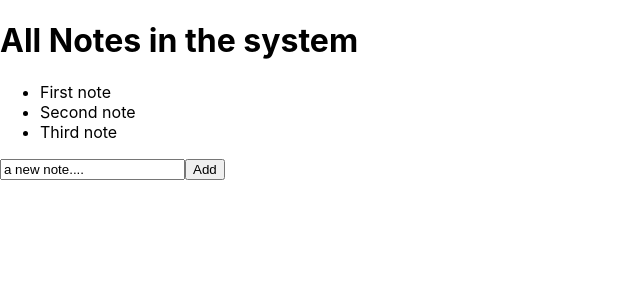
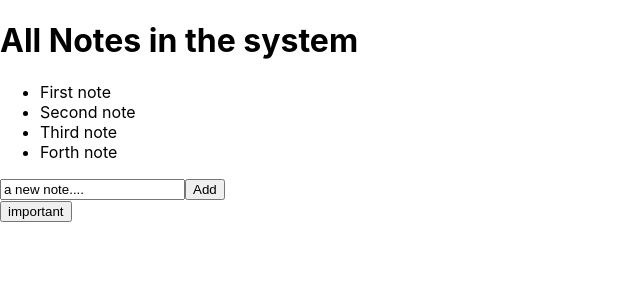
Before and after one commit to ahmed-abdelfata7/openfullstack, a React (Create React App) app: page / in a window 1280 px wide. Shown: the top 300 px of the page, without its empty margins (0-640 px from the left). Built offline with nearby package versions, Linux system fonts and the light colour scheme.

Commit message:
forms-example

```diff
--- a/src/App.js
+++ b/src/App.js
@@ -4,23 +4,37 @@ import Note from "./components/Note";
 const App = props => {
   const [notes, setNotes] = useState(props.notes);
   const [newNote, setNewNote] = useState("a new note....");
+  const [showAll, setShowAll] = useState(true);
 
-  const allNotes = notes.map(note => {
-    return <Note note={note} key={note.id} />;
-  });
+  const allNotes = showAll
+    ? notes.map(note => {
+        return <Note note={note} key={note.id} />;
+      })
+    : notes
+        .filter(note => {
+          return note.important;
+        })
+        .map(note => {
+          return <Note note={note} key={note.id} />;
+        });
   const addNewNote = event => {
     setNewNote(event.target.value);
   };
   const addNote = event => {
     event.preventDefault();
+    let important = notes.length % 2 === 0 ? true : false;
     const newSavedNote = {
       id: notes.length + 1,
-      title: newNote
+      title: newNote,
+      important
     };
     setNotes(notes.concat(newSavedNote));
     //setNotes([...notes, newSavedNote]);
     console.log(notes);
     setNewNote("");
+  };
+  const showHide = () => {
+    setShowAll(!showAll);
   };
   return (
     <div>
@@ -30,6 +44,7 @@ const App = props => {
         <input value={newNote} onChange={addNewNote} />
         <button type="submit">Add</button>
       </form>
+      <button onClick={showHide}>{showAll ? "important" : "all"}</button>
     </div>
   );
 };
--- a/src/index.js
+++ b/src/index.js
@@ -6,15 +6,23 @@ import * as serviceWorker from "./serviceWorker";
 const notes = [
   {
     id: 1,
-    title: "First note"
+    title: "First note",
+    important: true
   },
   {
     id: 2,
-    title: "Second note"
+    title: "Second note",
+    important: false
   },
   {
     id: 3,
-    title: "Third note"
+    title: "Third note",
+    important: false
+  },
+  {
+    id: 4,
+    title: "Forth note",
+    important: true
   }
 ];
 ReactDOM.render(<App notes={notes} />, document.getElementById("root"));
```
